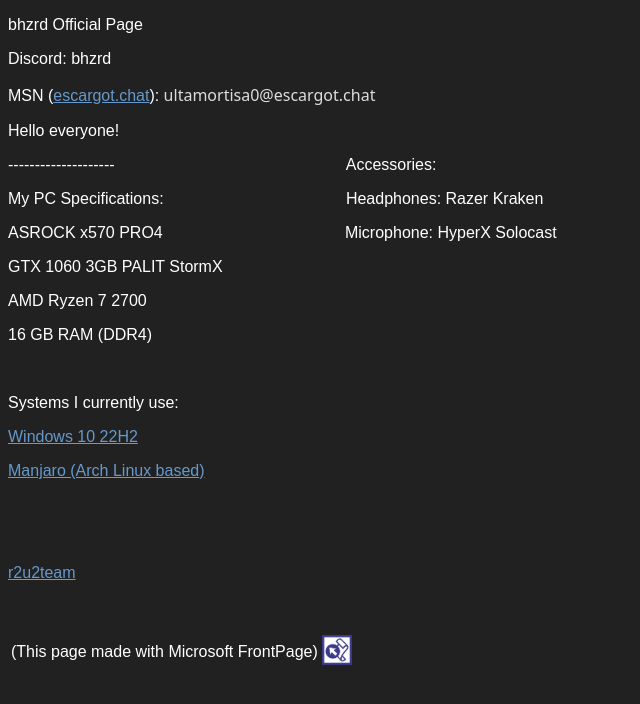
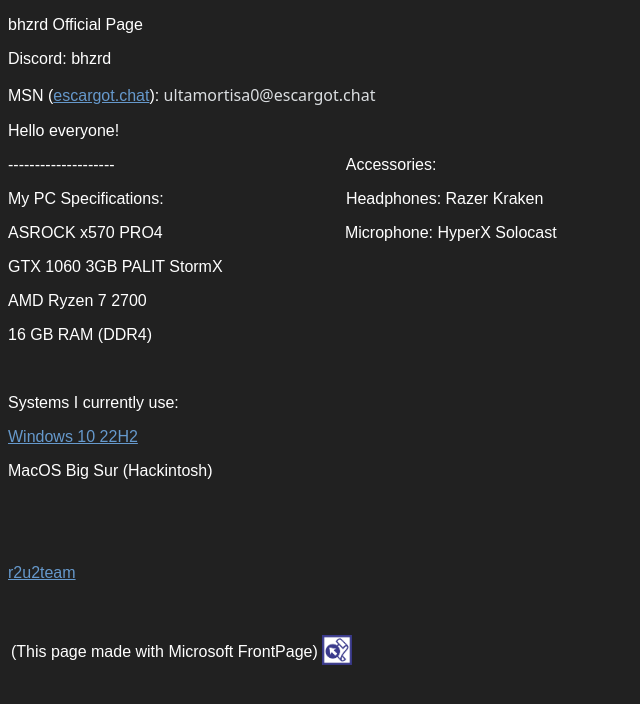
Before and after one commit to ultamortisa/bhzrdpage, a plain HTML site: page index.html in a window 1280 px wide. Shown: the whole page, without its empty margins (0-640 px from the left). Drawn offline with Linux system fonts and the light colour scheme.

Commit message:
Update index.html

```diff
--- a/index.html
+++ b/index.html
@@ -29,7 +29,7 @@
 <p>Systems I currently use:</p>
 <p><a href="https://www.microsoft.com/ru-ru/software-download/windows10">Windows
 10 22H2</a></p>
-<p><a href="https://manjaro.org/">Manjaro (Arch Linux based)</a></p>
+<p>MacOS Big Sur (Hackintosh)</p>
 <p>&nbsp;</p>
 <p>&nbsp;</p>
 <p><a href="https://discord.gg/d2wuRx8WmR">r2u2team</a></p>
```
